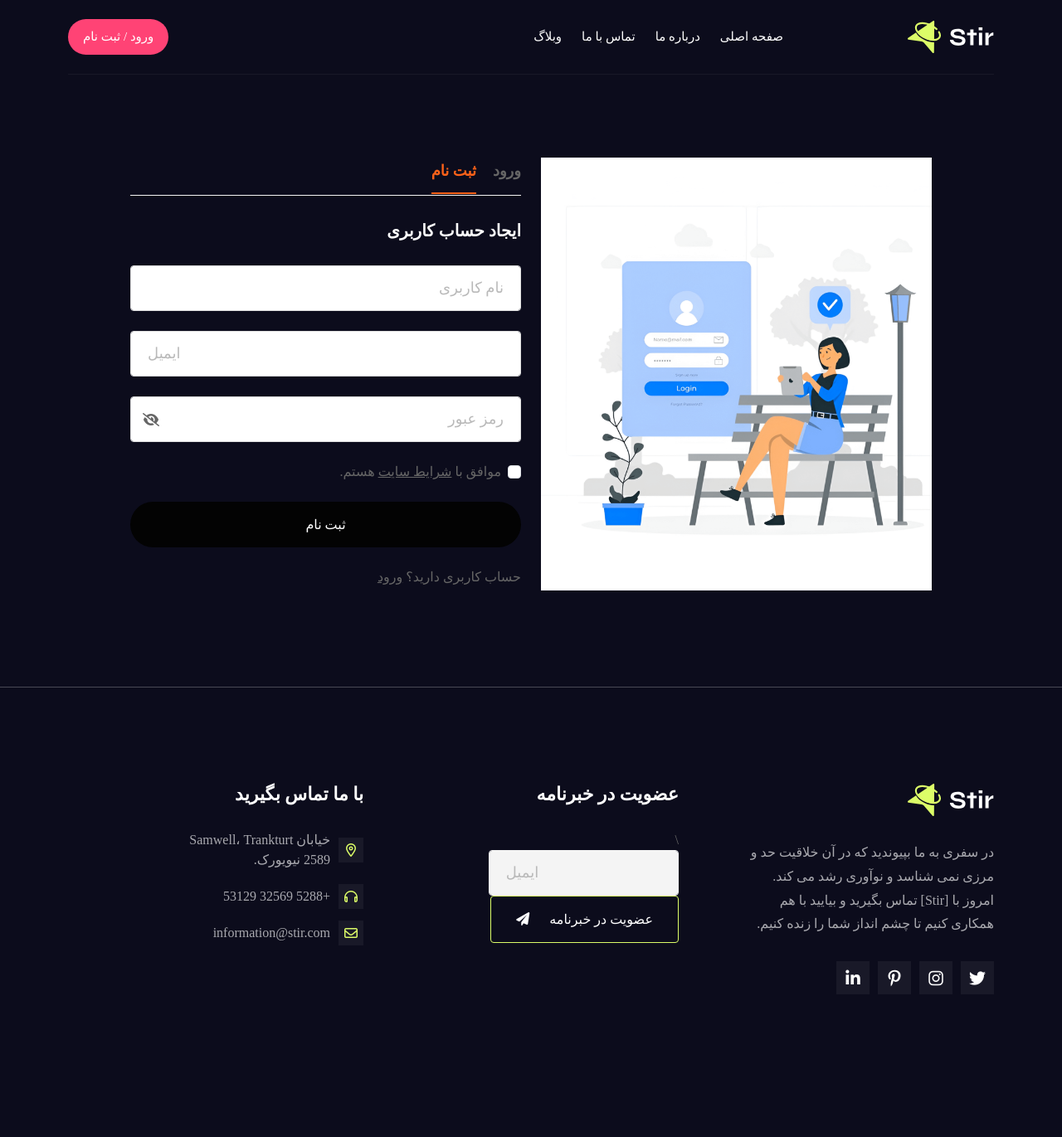
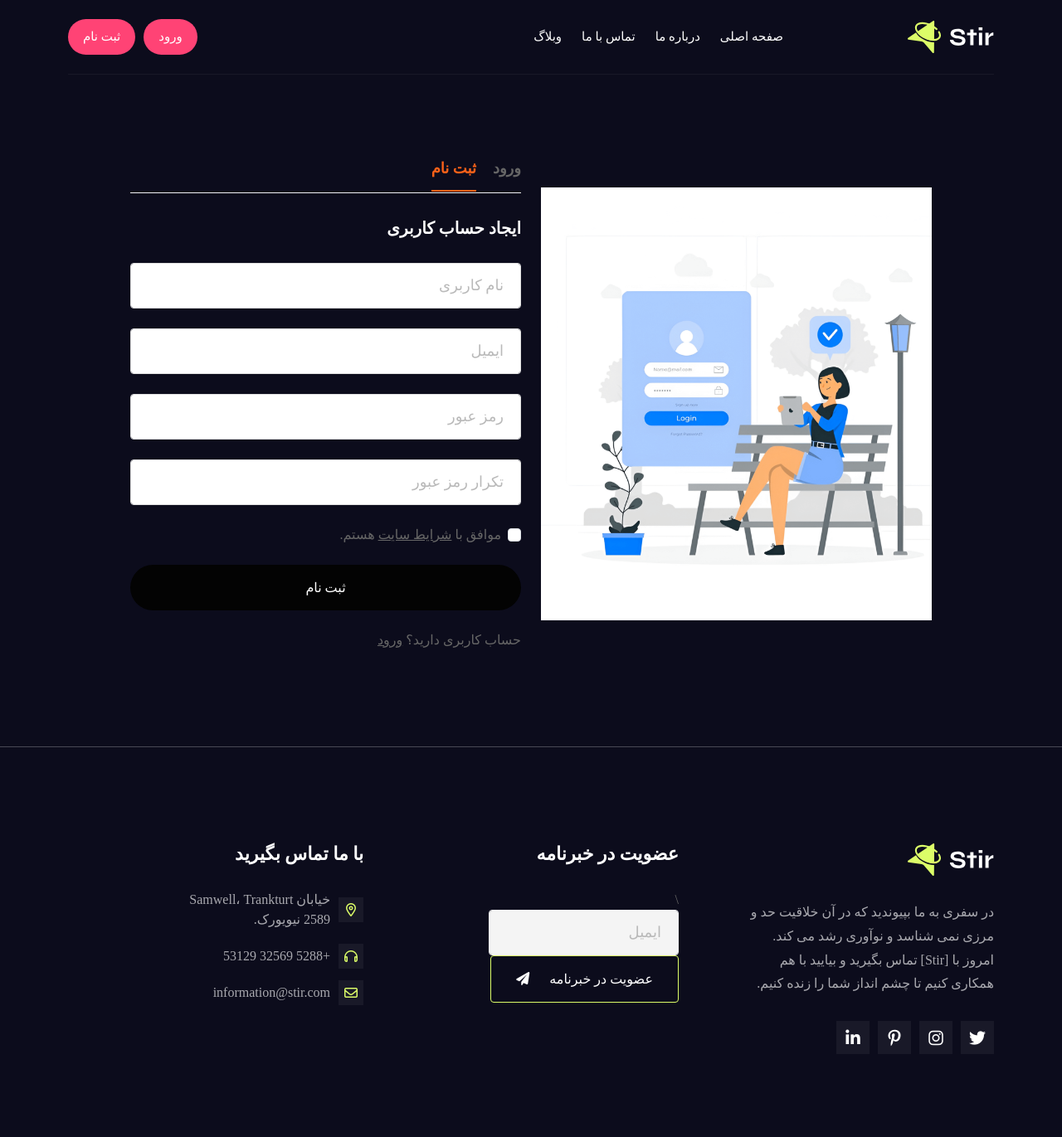
Before and after one commit to alinasiricom/hello-django-FP, a Django app: page /account/signup/ in a window 1280 px wide. Shown: the whole page at 83% size. Before the commit the page ends 1199 px from the top, so only its background shows below. Run offline with Django 4.2, Linux system fonts and the light colour scheme; some libraries are stand-ins or nearby versions; some web fonts are replaced.

Commit message:
account
login
logout
signup

```diff
--- a/account/urls.py
+++ b/account/urls.py
@@ -4,7 +4,8 @@ from .views import *
 app_name = 'account'
 
 urlpatterns = [
+    path('login/', login_view, name='login'),
+    path('logout/', logout_view, name='logout'),
     path('signup/', signup_view, name='signup'),
-    path('login/', login_view, name='login'),
     path('terms/', terms_view, name='terms'),
 ]
--- a/account/views.py
+++ b/account/views.py
@@ -1,12 +1,64 @@
-from django.shortcuts import render
+from django.shortcuts import render, redirect
+from django.contrib import messages
+from django.contrib.auth import authenticate, login, logout
+from django.contrib.auth.decorators import login_required
+from django.contrib.auth.models import User
+from django.views.decorators.csrf import csrf_protect
 
 
-def signup_view(request):
-    return render(request, 'account/sign-up.html')
+@csrf_protect
+def login_view(request):
+    if not request.user.is_authenticated:
+        if request.method == 'POST':
+            eu = request.POST['eu']
+            password = request.POST["password"]
+            username = ''
+
+            try:
+                print('login with email')
+                username = User.objects.get(email=eu).username
+            except:
+                print('login with username')
+                username = eu
+
+            user = authenticate(request, username=username, password=password)
+            if user is not None:
+                login(request, user)
+                return redirect('/')
+            else:
+                messages.add_message(request, messages.ERROR, 'Wrong Username or Email or Password.')
 
 
-def login_view(request):
-    return render(request, 'account/login.html')
+        return render(request, 'account/login.html')
+    else:
+        return redirect('/')
+
+
+@login_required
+def logout_view(request):
+    logout(request)
+    return redirect('/')
+
+
+@csrf_protect
+def signup_view(request):
+    if not request.user.is_authenticated:
+        if request.method == 'POST':
+            email = request.POST['email']
+            username = request.POST["username"]
+            password1 = request.POST['password1']
+            password2 = request.POST["password2"]
+            if password1 == password2:
+                u = User(email=email, username=username)
+                u.set_password(password1)
+                u.save()
+                return redirect('/')
+            else:
+                messages.add_message(request, messages.ERROR, 'Password and its repeated password are not same.')
+
+        return render(request, 'account/signup.html')
+    else:
+        return redirect('/')
 
 
 def terms_view(request):
--- a/templates/aapp/contact-us.html
+++ b/templates/aapp/contact-us.html
@@ -31,7 +31,7 @@
                             </div>
                             <div class="col-lg-6">
                                 <div class="form-group mb-4">
-                                    <input name="email" type="email" class="form-control" placeholder="ایمیل" required>
+                                    <input name="email" type="email" style="direction: rtl;" class="form-control" placeholder="ایمیل" required>
                                 </div>
                             </div>
                             <div class="col-lg-12">
--- a/templates/account/sign-up.html
+++ b/templates/account/signup.html
@@ -16,23 +16,27 @@
                         <li><a href="{% url 'account:signup' %}" class="active">ثبت نام</a></li>
                     </ul>
                     <h3>ایجاد حساب کاربری</h3>
-                    <form>
+                    <form method="post" action="{% url 'account:signup' %}">
+                        {% csrf_token %}
                         <div class="form-group mb-4">
-                            <input type="text" class="form-control" placeholder="نام کاربری">
+                            <input name="username" type="text" class="form-control" placeholder="نام کاربری" required>
                         </div>
                         <div class="form-group mb-4">
-                            <input type="email" class="form-control" placeholder="ایمیل">
+                            <input name="email" type="email" style="direction: rtl;" class="form-control"
+                                placeholder="ایمیل" required>
                         </div>
                         <div class="form-group mb-4">
-                            <div class="password-wrapper">
-                                <input type="password" class="form-control" placeholder="رمز عبور"><i
-                                    class="fa fa-eye-slash password-toggle-icon" aria-hidden="true"></i>
-                            </div>
+                            <input name="password1" type="password" class="form-control" placeholder="رمز عبور"
+                                required>
+                        </div>
+                        <div class="form-group mb-4">
+                            <input name="password2" type="password" class="form-control" placeholder="تکرار رمز عبور"
+                                required>
                         </div>
                         <div class="form-group mb-4">
                             <div class="form-check">
-                                <input class="form-check-input" type="checkbox" value="" id="flexCheckDefault"><label
-                                    class="form-check-label" for="flexCheckDefault">موافق با <a
+                                <input class="form-check-input" type="checkbox" value="" id="flexCheckDefault" required>
+                                <label class="form-check-label" for="flexCheckDefault">موافق با <a
                                         href="{% url 'account:terms' %}">شرایط سایت</a> هستم.</label>
                             </div>
                         </div>
--- a/templates/base.html
+++ b/templates/base.html
@@ -38,10 +38,25 @@
                             <li class="nav-item"><a href="{% url 'aapp:contact' %}" class="nav-link">تماس با ما</a></li>
                             <li class="nav-item"><a href="{% url 'blog:home' %}" class="nav-link">وبلاگ</a></li>
                         </ul>
+                        {% if request.user.is_authenticated %}
+                        <div class="nav-right-options d-flex align-items-center">
+                            <p class="main-btn d-none d-lg-block">
+                                <span>وارد شده با {{request.user.username}}</span></p>
+                        </div>
+                        <div style="margin-right: 10px;" class="nav-right-options d-flex align-items-center">
+                            <a href="{% url 'account:logout' %}" class="main-btn d-none d-lg-block">
+                                <span>خروج</span></a>
+                        </div>
+                        {% else %}
                         <div class="nav-right-options d-flex align-items-center">
                             <a href="{% url 'account:login' %}" class="main-btn d-none d-lg-block">
-                                <span>ورود / ثبت نام</span></a>
+                                <span>ورود</span></a>
                         </div>
+                        <div style="margin-right: 10px;" class="nav-right-options d-flex align-items-center">
+                            <a href="{% url 'account:signup' %}" class="main-btn d-none d-lg-block">
+                                <span>ثبت نام</span></a>
+                        </div>
+                        {% endif %}
                     </div>
                 </nav>
             </div>
@@ -92,7 +107,7 @@
                                 <h3>عضویت در خبرنامه</h3>
                                 <form action="{% url 'aapp:newsletter' %}" method="post">\
                                     {% csrf_token %}
-                                    <input name="email" type="email" class="form-control" placeholder="ایمیل" required>
+                                    <input name="email" type="email" style="direction: rtl;" class="form-control" placeholder="ایمیل" required>
                                     <button type="submit" class="main-btn border-btn">
                                         <span> عضویت در خبرنامه </span><i class="fa-solid fa-paper-plane"></i>
                                     </button>
```
Also changed, not shown: templates/account/login.html (+7 -4 lines).
